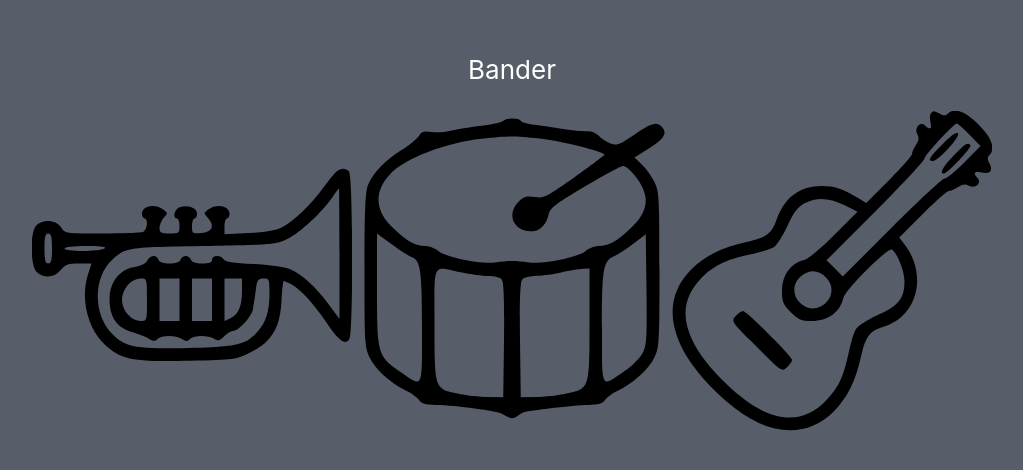
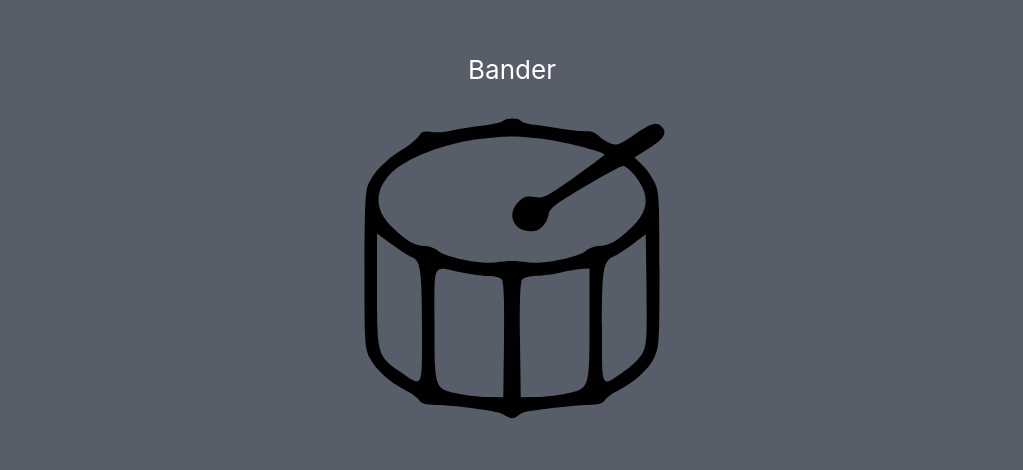
Before and after one commit to TOduah/Banded, a React (Create React App) app in the folder react-ui/: page / in a window 1280 px wide. Shown: the part 168-638 px from the top of the page, without its empty margins (128-1151 px from the left). Built offline with nearby package versions, Linux system fonts and the light colour scheme.

Commit message:
removed Fader id from each img

```diff
--- a/react-ui/src/App.js
+++ b/react-ui/src/App.js
@@ -52,10 +52,10 @@ function App() {
               Bander
             </p>
           </div>
-          <div className="slide Fader">
-            <img src={trumpet} className="App-logo" id="Fader" alt="logo" />
-            <img src={bass_drum} className="App-logo" id="Fader" alt="logo" />
-            <img src={guitar} className="App-logo" id="Fader" alt="logo" />
+          <div id="Fader">
+            <img src={trumpet} className="App-logo" alt="logo" />
+            <img src={bass_drum} className="App-logo" alt="logo" />
+            <img src={guitar} className="App-logo" alt="logo" />
 
               {/* {setTimeout(() => this.plusDivs(), 4000)} */}
               {/* <button onClick={() => this.plusDivs(1)}>Next</button> */}
```
